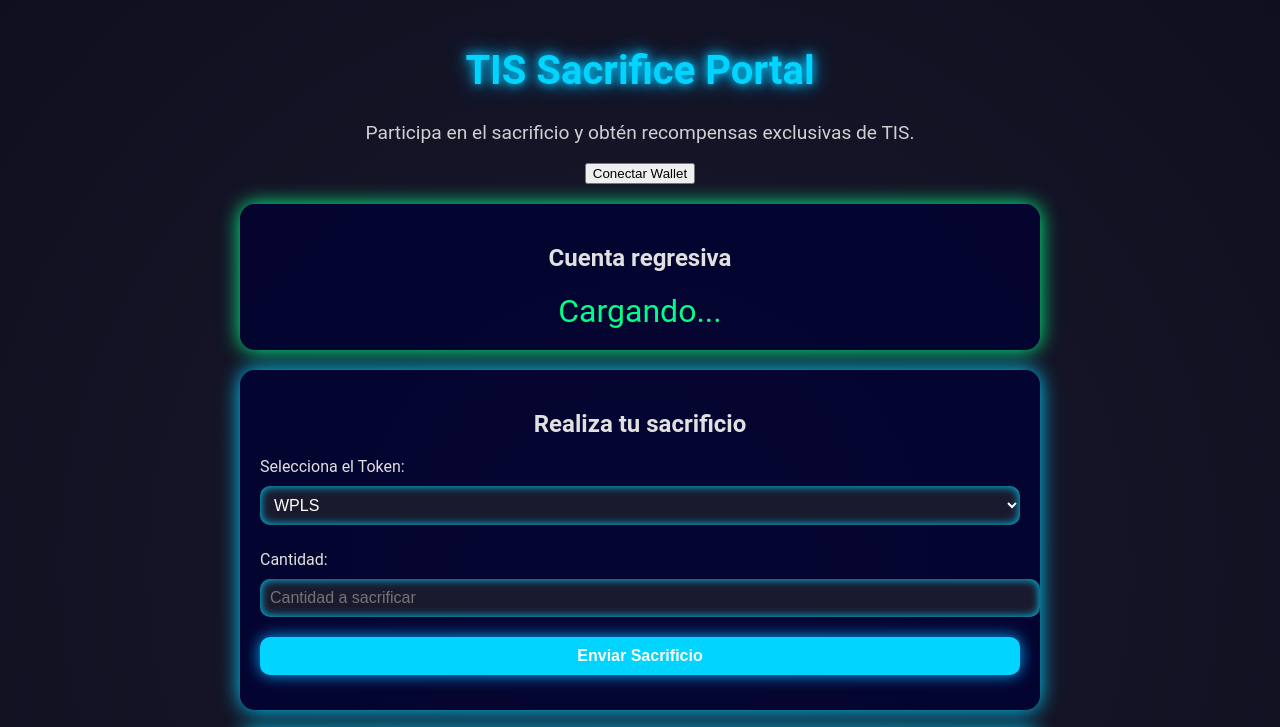
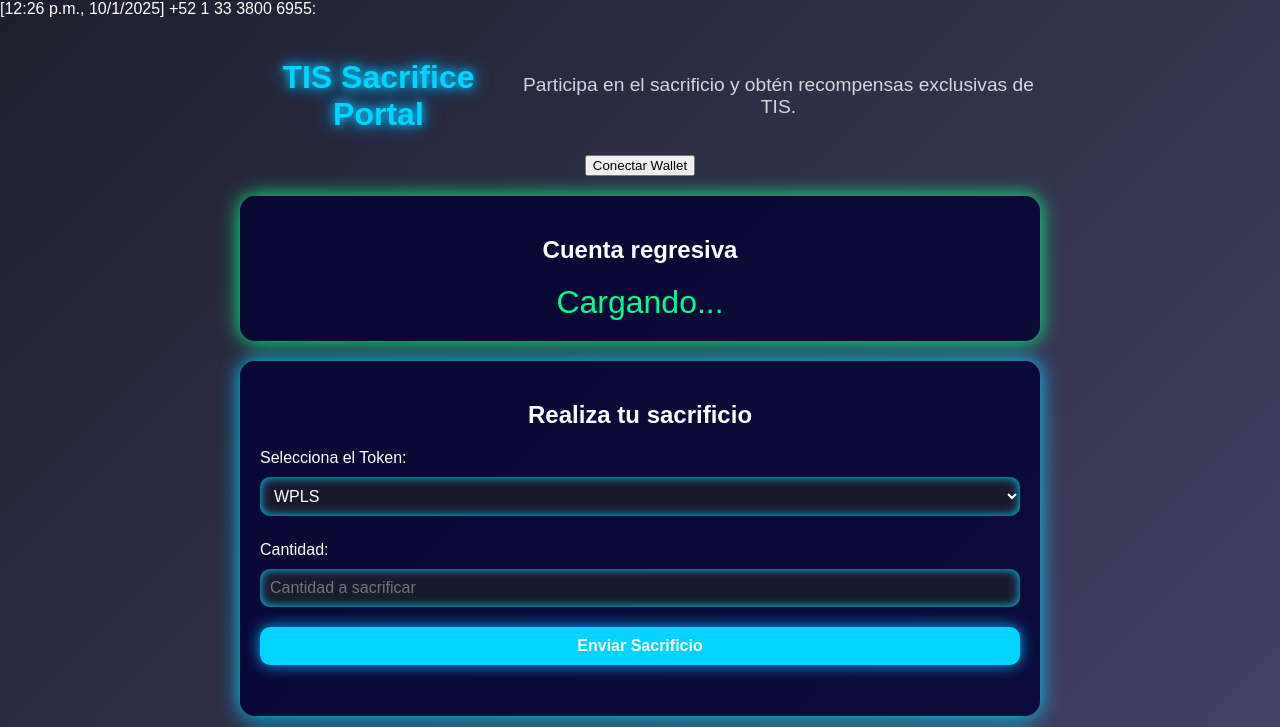
Before and after one commit to plrpulsar/sacrifise.com, a plain HTML site: page index.html in a window 1280 px wide. Shown: the top 727 px of the page. Drawn offline with Linux system fonts and the light colour scheme.

Commit message:
Update index.html

```diff
--- a/index.html
+++ b/index.html
@@ -1,4 +1,4 @@
-<!DOCTYPE html>
+[12:26 p.m., 10/1/2025] +52 1 33 3800 6955: <!DOCTYPE html>
 <html lang="en">
 <head>
   <meta charset="UTF-8">
@@ -309,3 +309,33 @@
   </script>
 </body>
 </html>
+[2:51 p.m., 10/1/2025] +52 1 33 3800 6955: <!DOCTYPE html>
+<html lang="en">
+<head>
+    <meta charset="UTF-8">
+    <meta name="viewport" content="width=device-width, initial-scale=1.0">
+    <title>TIS Sacrifice</title>
+    <style>
+        body {
+            font-family: Arial, sans-serif;
+            background: linear-gradient(135deg, #1e1e2f, #4a4a70);
+            color: #fff;
+            margin: 0;
+            padding: 0;
+        }
+        .container {
+            max-width: 800px;
+            margin: auto;
+            padding: 20px;
+            text-align: center;
+        }
+        header {
+            display: flex;
+            justify-content: space-between;
+            align-items: center;
+        }
+        header h1 {
+            font-size: 2rem;
+        }
+        header button {
+            p…
```
